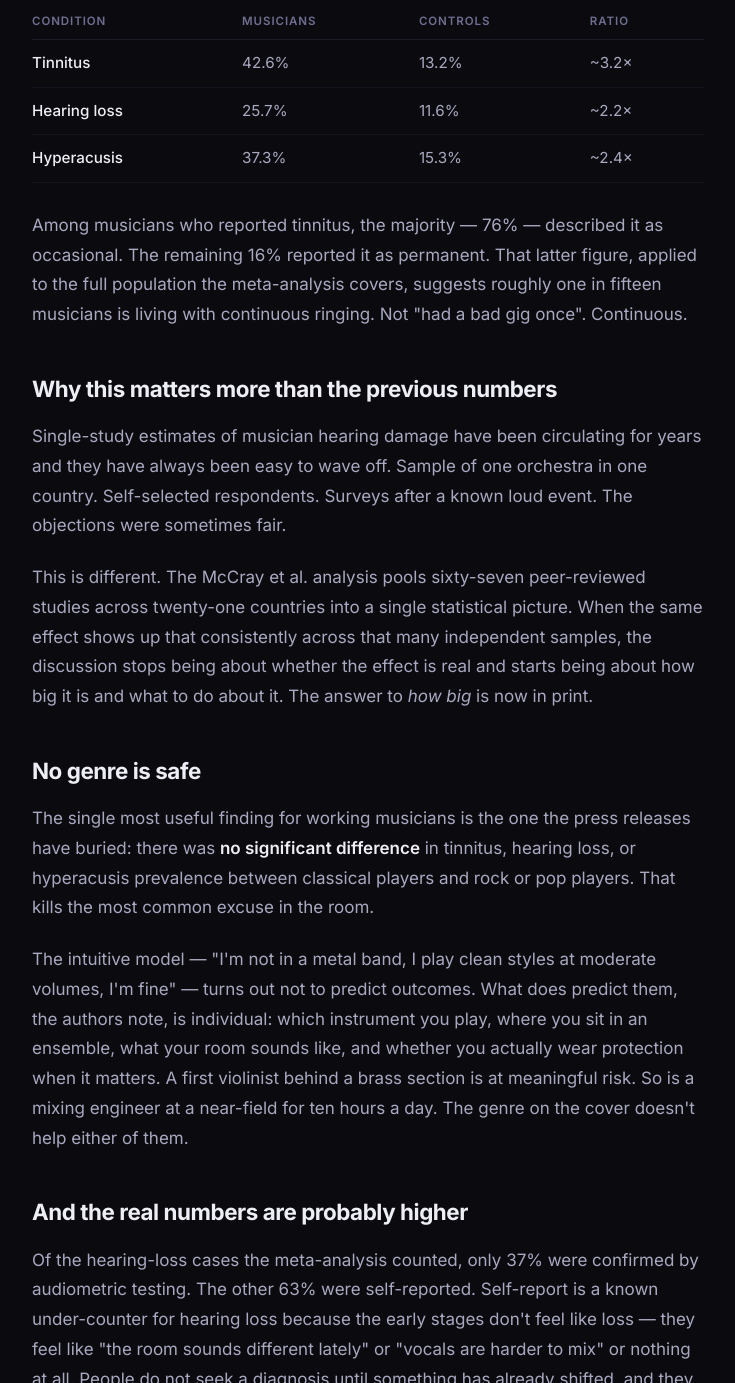
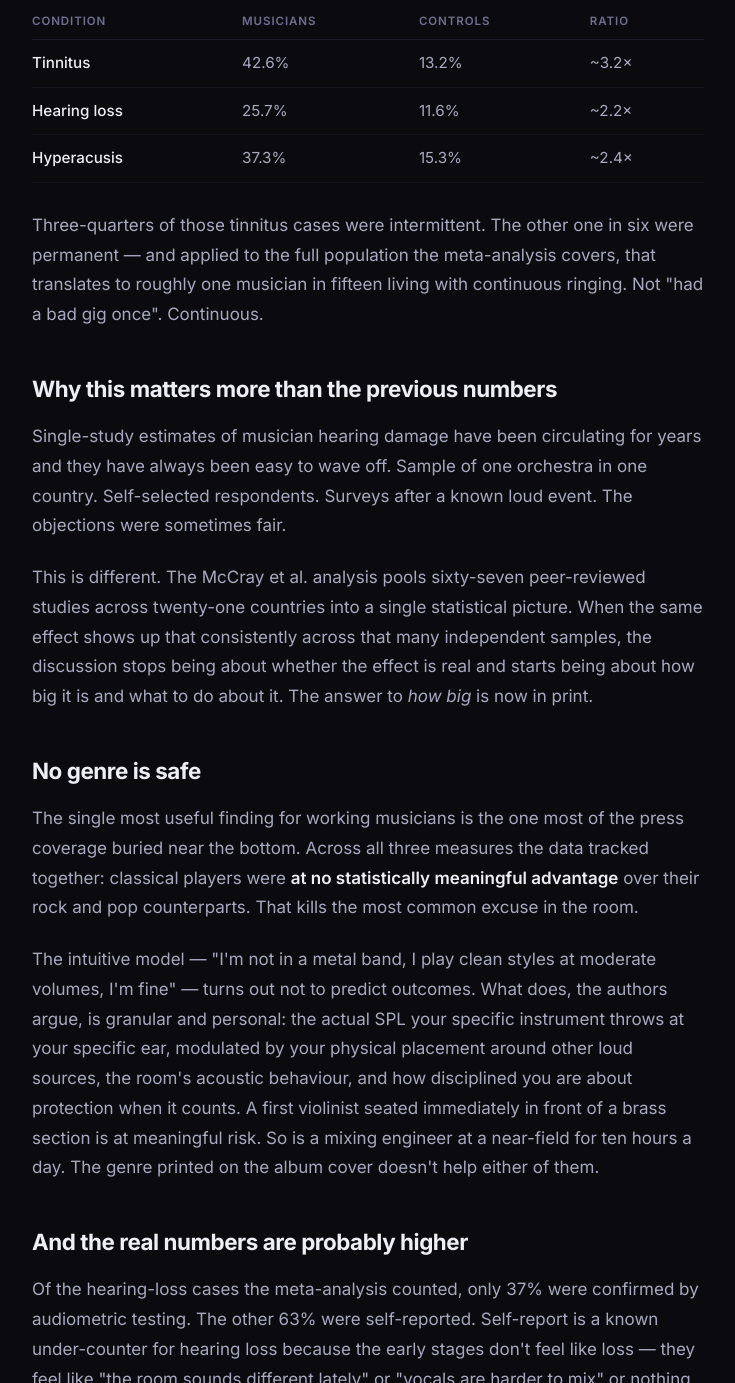
Before and after one commit to murawskikrzysiek/headroom-website, a plain HTML site: page blog/musicians-tinnitus-meta-analysis.html in a window 1280 px wide. Shown: the part 665-2048 px from the top of the page, without its empty margins (272-1007 px from the left). Drawn offline with Linux system fonts and the light colour scheme.

Commit message:
Blog: rewrite three passages to avoid close paraphrase of sources
Side-by-side review against the AAO-HNS press release and the
Hearing Tracker write-up flagged three spots where my phrasing
tracked too closely to theirs — same opening clauses, same item
order, just word substitutions.

  - 76%/16% tinnitus-severity sentence: opened "Among musicians
    who reported tinnitus, the majority — 76% —", almost word-
    for-word the Hearing Tracker opening. Reworked.
  - Genre-comparison sentence mirrored AAO-HNS's "no significant
    difference in the prevalence of hearing loss, hyperacusis, or
    tinnitus between classical and pop/rock musicians" almost
    verbatim. Replaced with a different construction.
  - Risk-factors paragraph was a 1:1 plain-English rewrite of the
    AAO-HNS four-item list (instrument / seating / acoustics /
    protection) in the same order. Replaced with a single
    connected sentence containing the same factors without
    parallel-list structure.

Statistical claims, the Nguyen quote (properly attributed), the
journal name, and the paper title are unchanged — those are
facts and citations, not plagiarism candidates.

```diff
--- a/blog/musicians-tinnitus-meta-analysis.html
+++ b/blog/musicians-tinnitus-meta-analysis.html
@@ -67,7 +67,7 @@
             </tbody>
         </table>
 
-        <p>Among musicians who reported tinnitus, the majority — 76% — described it as occasional. The remaining 16% reported it as permanent. That latter figure, applied to the full population the meta-analysis covers, suggests roughly one in fifteen musicians is living with continuous ringing. Not "had a bad gig once". Continuous.</p>
+        <p>Three-quarters of those tinnitus cases were intermittent. The other one in six were permanent — and applied to the full population the meta-analysis covers, that translates to roughly one musician in fifteen living with continuous ringing. Not "had a bad gig once". Continuous.</p>
 
         <h2>Why this matters more than the previous numbers</h2>
 
@@ -77,9 +77,9 @@
 
         <h2>No genre is safe</h2>
 
-        <p>The single most useful finding for working musicians is the one the press releases have buried: there was <strong>no significant difference</strong> in tinnitus, hearing loss, or hyperacusis prevalence between classical players and rock or pop players. That kills the most common excuse in the room.</p>
+        <p>The single most useful finding for working musicians is the one most of the press coverage buried near the bottom. Across all three measures the data tracked together: classical players were <strong>at no statistically meaningful advantage</strong> over their rock and pop counterparts. That kills the most common excuse in the room.</p>
 
-        <p>The intuitive model — "I'm not in a metal band, I play clean styles at moderate volumes, I'm fine" — turns out not to predict outcomes. What does predict them, the authors note, is individual: which instrument you play, where you sit in an ensemble, what your room sounds like, and whether you actually wear protection when it matters. A first violinist behind a brass section is at meaningful risk. So is a mixing engineer at a near-field for ten hours a day. The genre on the cover doesn't help either of them.</p>
+        <p>The intuitive model — "I'm not in a metal band, I play clean styles at moderate volumes, I'm fine" — turns out not to predict outcomes. What does, the authors argue, is granular and personal: the actual SPL your specific instrument throws at your specific ear, modulated by your physical placement around other loud sources, the room's acoustic behaviour, and how disciplined you are about protection when it counts. A first violinist seated immediately in front of a brass section is at meaningful risk. So is a mixing engineer at a near-field for ten hours a day. The genre printed on the album cover doesn't help either of them.</p>
 
         <h2>And the real numbers are probably higher</h2>
 
```
